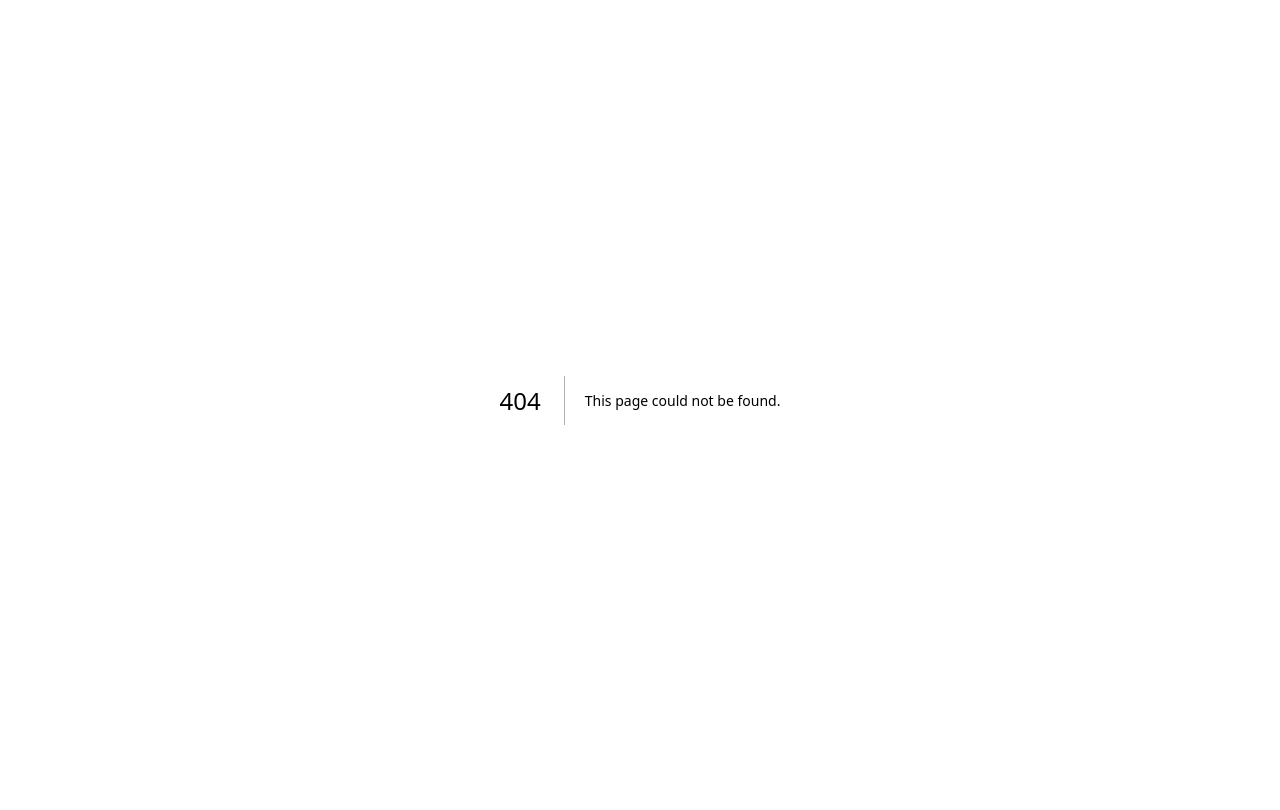
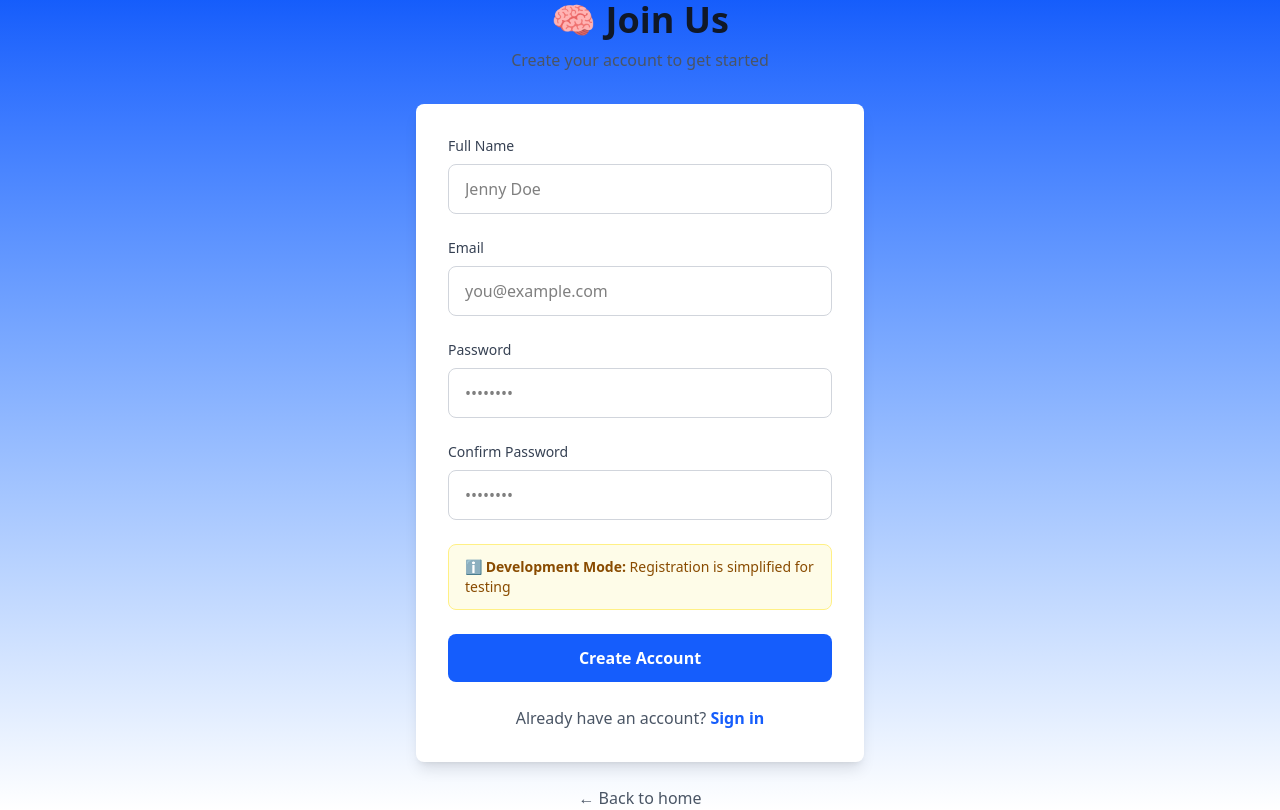
Before and after one commit to Klumpish/Exam-Project-Mental-health-AI-chat-bot, a Next.js app in the folder frontend/: page /register in a window 1280 px wide. Before the commit this address had no page. Built offline with nearby package versions, Linux system fonts and the light colour scheme.

Commit message:
basic register page

```diff
--- /dev/null
+++ b/frontend/src/app/register/page.tsx
@@ -0,0 +1,177 @@
+'use client';
+import { useState } from 'react';
+import { useRouter } from 'next/navigation';
+import Link from 'next/link';
+
+export default function RegisterPage() {
+	const [name, setName] = useState('');
+	const [email, setEmail] = useState('');
+	const [password, setPassword] = useState('');
+	const [confirmPassword, setConfirmPassword] = useState('');
+	const [error, setError] = useState('');
+	const [isLoading, setIsLoading] = useState(false);
+	const router = useRouter();
+
+	const handleRegister = async (e: React.FormEvent) => {
+		e.preventDefault();
+		setError('');
+
+		// validation
+		if (password !== confirmPassword) {
+			setError('Passwords do not match');
+			return;
+		}
+
+		if (password.length < 6) {
+			setError('Password must be at least 6 characters');
+			return;
+		}
+
+		setIsLoading(true);
+
+		try {
+			//TODO: in dev skip real registration for now
+			const dummyToken = 'temp-token-' + Date.now();
+			localStorage.setItem('authToken', dummyToken);
+
+			//Redirect to chat
+			router.push('/chat');
+		} catch (err) {
+			setError('Registration failed. Please try again.');
+		} finally {
+			setIsLoading(false);
+		}
+	};
+
+	return (
+		<div
+			className="min-h-screen bg-gradient-to-b from-blue-600 to-white
+        flex items-center justify-center px-4">
+			<div className="max-w-md w-full">
+				{/* Header */}
+				<div className="text-center mb-8">
+					{/* TODO: keep the icon or not?, i like it */}
+					<h1 className="text-4xl font-bold text-gray-900 mb-2"> 🧠 Join Us</h1>
+					<p className="text-gray-600">Create your account to get started</p>
+				</div>
+
+				{/* Registration Form */}
+				<div className="bg-white rounded-lg shadow-lg p-8">
+					<form
+						onSubmit={handleRegister}
+						className="space-y-6">
+						{/* Name field */}
+						<div>
+							<label
+								htmlFor="name"
+								className="block text-sm font-medium text-gray-700 mb-2">
+								Full Name
+							</label>
+							<input
+								id="name"
+								type="text"
+								value={name}
+								onChange={(e) => setName(e.target.value)}
+								required
+								className="w-full px-4 py-3 border border-gray-300 rounded-lg focus:outline-none focus:ring-2 focus:ring-blue-500"
+								placeholder="Jenny Doe"
+							/>
+						</div>
+
+						{/* Email field */}
+						<div>
+							<label
+								htmlFor="email"
+								className="block text-sm font-medium text-gray-700 mb-2">
+								Email
+							</label>
+							<input
+								id="email"
+								type="email"
+								value={email}
+								onChange={(e) => setEmail(e.target.value)}
+								required
+								className="w-full px-4 py-3 border border-gray-300 rounded-lg focus:outline-none focus:ring-2 focus:ring-blue-500"
+								placeholder="you@example.com"
+							/>
+						</div>
+
+						{/* Password Field */}
+						<div>
+							<label
+								htmlFor="password"
+								className="block text-sm font-medium text-gray-700 mb-2">
+								Password
+							</label>
+							<input
+								id="password"
+								type="password"
+								value={password}
+								onChange={(e) => setPassword(e.target.value)}
+								required
+								className="w-full px-4 py-3 border border-gray-300 rounded-lg focus:outline-none focus:ring-2 focus:ring-blue-500"
+								placeholder="••••••••"
+							/>
+						</div>
+						{/* Confirm Password Field */}
+						<div>
+							<label
+								htmlFor="confirmPassword"
+								className="block text-sm font-medium text-gray-700 mb-2">
+								Confirm Password
+							</label>
+							<input
+								id="confirmPassword"
+								type="password"
+								value={confirmPassword}
+								onChange={(e) => setConfirmPassword(e.target.value)}
+								required
+								className="w-full px-4 py-3 border border-gray-300 rounded-lg focus:outline-none focus:ring-2 focus:ring-blue-500"
+								placeholder="••••••••"
+							/>
+						</div>
+						{/* Error Message */}
+						{error && (
+							<div className="bg-red-50 border border-red-200 text-red-700 px-4 py-3 rounded-lg">
+								{error}
+							</div>
+						)}
+
+						{/* Temporary Notice */}
+						<div className="bg-yellow-50 border border-yellow-200 text-yellow-800 px-4 py-3 rounded-lg text-sm">
+							ℹ️ <strong>Development Mode:</strong> Registration is simplified
+							for testing
+						</div>
+
+						{/* Submit Button */}
+						<button
+							type="submit"
+							disabled={isLoading}
+							className="w-full py-3 bg-blue-600 text-white rounded-lg font-semibold hover:bg-blue-700 disabled:bg-gray-400 disabled:cursor-not-allowed transition-colors">
+							{isLoading ? 'Creating account...' : 'Create Account'}
+						</button>
+					</form>
+					{/* Login Link */}
+					<div className="mt-6 text-center">
+						<p className="text-gray-600">
+							Already have an account?{' '}
+							<Link href="/login">
+								<span className="text-blue-600 hover:text-blue-800 font-semibold cursor-pointer">
+									Sign in
+								</span>
+							</Link>
+						</p>
+					</div>
+				</div>
+				{/* Back to Home */}
+				<div className="text-center mt-6">
+					<Link href="/">
+						<span className="text-gray-600 hover:text-gray-800 cursor-pointer">
+							← Back to home
+						</span>
+					</Link>
+				</div>
+			</div>
+		</div>
+	);
+}
```
